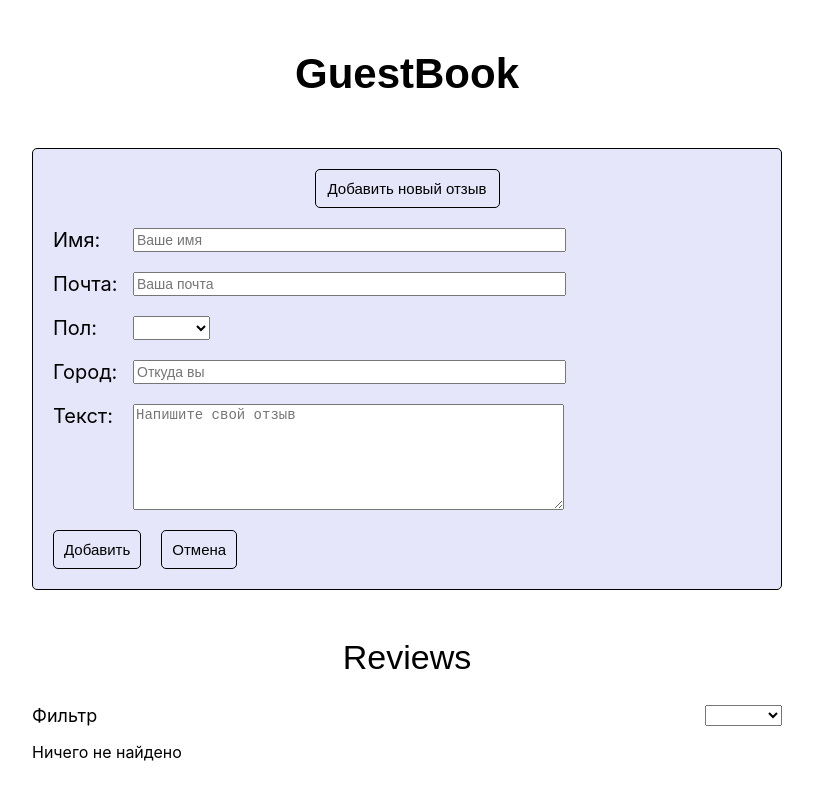
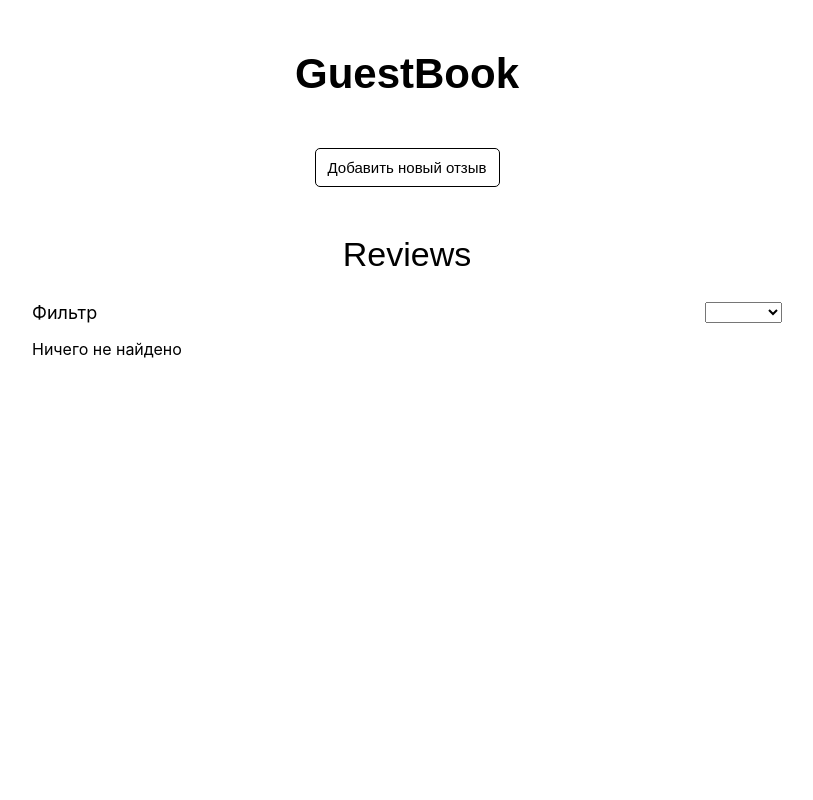
Before and after one commit to roman-ps/guestbook, a React (Create React App) app: page / in a window 1280 px wide. Shown: the whole page, without its empty margins (233-1046 px from the left). Built offline with nearby package versions, Linux system fonts and the light colour scheme.

Commit message:
Прописал логику открытия/закрытия формы

```diff
--- a/src/components/App/App.js
+++ b/src/components/App/App.js
@@ -1,7 +1,7 @@
 import React, {useState} from 'react';
 import classes from './App.module.css';
 import Title from './Title/Title';
-import Form from './Form/Form';
+import NewReview from './NewReview/NewReview';
 import Reviews from './Reviews/Reviews';
 
 const reviewsAll = [];
@@ -23,7 +23,8 @@ const App = () => {
   return (
     <div className={classes.wrapper}>
       <Title />
-      <Form saveData={onSaveData}/>
+      <NewReview saveData={onSaveData} />
+      {/* <Form saveData={onSaveData}/> */}
       <Reviews items={reviews}/>
     </div>
   );
--- a/src/components/App/Form/Form.js
+++ b/src/components/App/NewReview/Form/Form.js
@@ -8,22 +8,14 @@ const Form = (props) => {
   const [enterText, setEnterText] = useState('');
   const [enterSex, setEnterSex] = useState('');
 
-  const [formState, setFormState] = useState(false);
-
   const formReset = () => {
     setEnterName('');
     setEnterMail('');
     setEnterCity('');
     setEnterText('');
     setEnterSex('');
-  }
-
-  let formLink = React.createRef();
-
-  const toggleFormVisible = () => {
-    setFormState(!formState);
-    console.log(formState)
-  }
+    props.state(false);
+  };
 
   const formSubmitHandler = (evt) => {
     evt.preventDefault();
@@ -37,7 +29,8 @@ const Form = (props) => {
     };
 
     props.saveData(newReview);
-    formReset()
+    formReset();
+    props.state(false);
   };
 
   const nameInputHandler = (evt) => {
@@ -62,8 +55,7 @@ const Form = (props) => {
 
   return (
     <form className={classes.form} action='' method='POST' onSubmit={formSubmitHandler}>
-      <button className={classes.btn_add} onClick={toggleFormVisible}>Добавить новый отзыв</button>
-      <div className={classes.container} ref={formLink}>
+      <div className={classes.container}>
         <div className={classes.item}>
           <label htmlFor='name'>Имя: </label>
           <input value={enterName} onChange={nameInputHandler} placeholder='Ваше имя' className={classes.name} type='text' id='name' minLength='3' required />
--- a/src/components/App/Form/Form.module.css
+++ b/src/components/App/NewReview/Form/Form.module.css
@@ -40,15 +40,3 @@ textarea {
   cursor: pointer;
   margin-right: 20px;
 }
-
-.btn_add {
-  margin: 0 auto;
-  display: block;
-  width: 185px;
-  font-size: 15px;
-  padding: 10px;
-  border: 1px solid #000000;
-  border-radius: 5px;
-  background-color: transparent;
-  cursor: pointer;
-}
--- /dev/null
+++ b/src/components/App/NewReview/NewReview.js
@@ -0,0 +1,25 @@
+import React, {useState} from 'react';
+import classes from './NewReview.module.css';
+import Form from './Form/Form';
+
+const NewReview = (props) => {
+  const [formState, setFormState] = useState(false);
+
+  const toggleFormVisible = () => {
+    setFormState(!formState);
+  };
+
+  const onSaveData = (data) => {
+    return data;
+  };
+
+  return (
+    <div>
+      {formState
+      ? <Form state={setFormState} saveData={onSaveData}/>
+      : <button className={classes.btn} onClick={toggleFormVisible}>Добавить новый отзыв</button>}
+    </div>
+  )
+};
+
+export default NewReview;
--- /dev/null
+++ b/src/components/App/NewReview/NewReview.module.css
@@ -0,0 +1,11 @@
+.btn {
+  margin: 0 auto;
+  display: block;
+  width: 185px;
+  font-size: 15px;
+  padding: 10px;
+  border: 1px solid #000000;
+  border-radius: 5px;
+  background-color: transparent;
+  cursor: pointer;
+}
```
